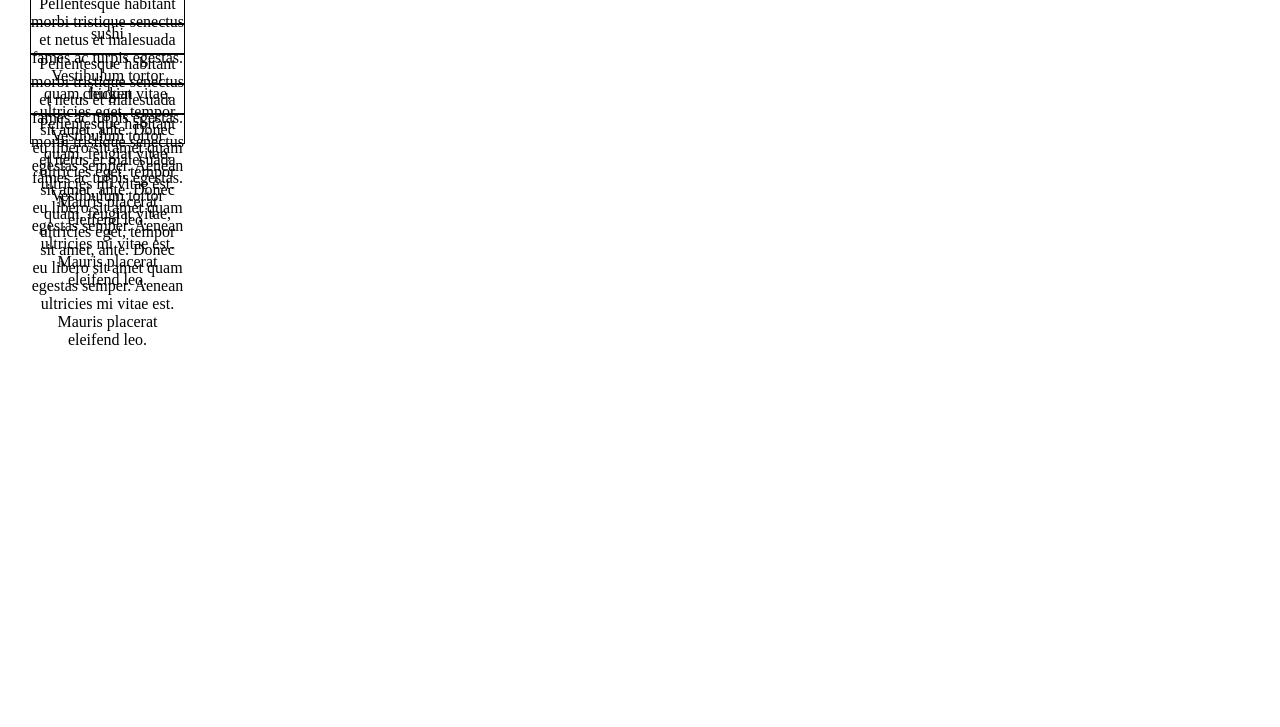
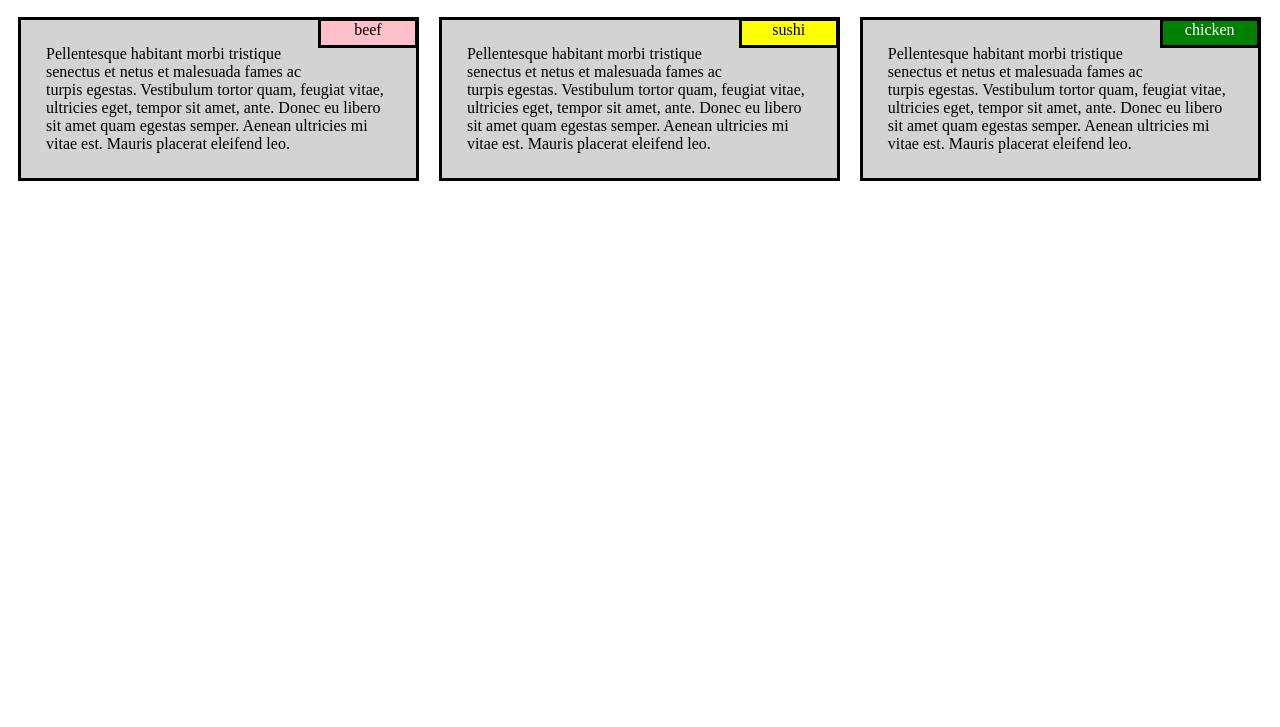
Before and after one commit to seongwonlillyyun/forcoursera, a plain HTML site: page module2-solution/index.html in a window 1280 px wide. Shown: the part 73-800 px from the top of the page. Drawn offline with Linux system fonts and the light colour scheme.

Commit message:
Update style.css

```diff
--- a/module2-solution/css/style.css
+++ b/module2-solution/css/style.css
@@ -1,37 +1,55 @@
-*{ box-sizing: border-box;
-    margin:0;
-    padding:0;
+*{
+    box-sizing:border-box;
 }
 h1{
     text-align:center;
 }
-div{
-padding-right:10px;
-padding-left:10px;
+.box{
+    position:relative;
 }
-.container{
-border:1px solid black;
-background-color: #dcdcdc;
-margin:30px;
-width:437px;
-height:310px;
-
+.content{
+    border:3px solid black;
+    background-color:lightgray;
+    padding:25px;
+    overflow:none;
+    margin:10px;
+}
+.content-name{
+    border:3px solid black;
+    width:100px;
+    height:30px;
+    text-align:center;
+    float:right;
+    position:relative;
+    right:11px;
+    bottom:15px;
 
 }
-p {
-border:1px solid black;
-width: 155px;;
-height:30px;
-text-align:center;
+.name1{
+    background-color:pink;
 }
-#p1{
-background-color:pink;
-position:relative;
-left:270px;
+.name2{
+    background-color:yellow;
 }
-#p2{
-background-color:green;
-color:white;
-position:relative;
-left:270px;
+.name3{background-color:green;
+       color:white;
 }
+.row{
+    width:100%;
+}
+@media(min-width:992px){
+    .col-lg-4{
+        float:left;
+        width:33.3%;
+    }
+}
+@media(min-width:768px) and (max-width:991px){
+    .col-md-6{
+        float:left;
+       width:50%;
+    }
+    .col-md-12{
+        float:left;
+        width:100%;
+    }
+}
```
